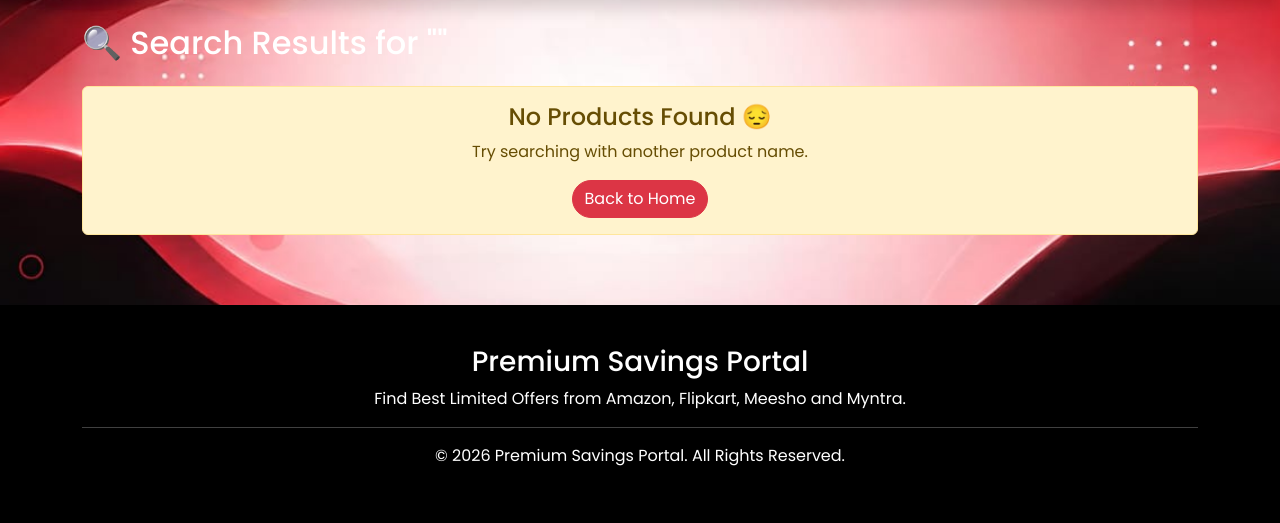
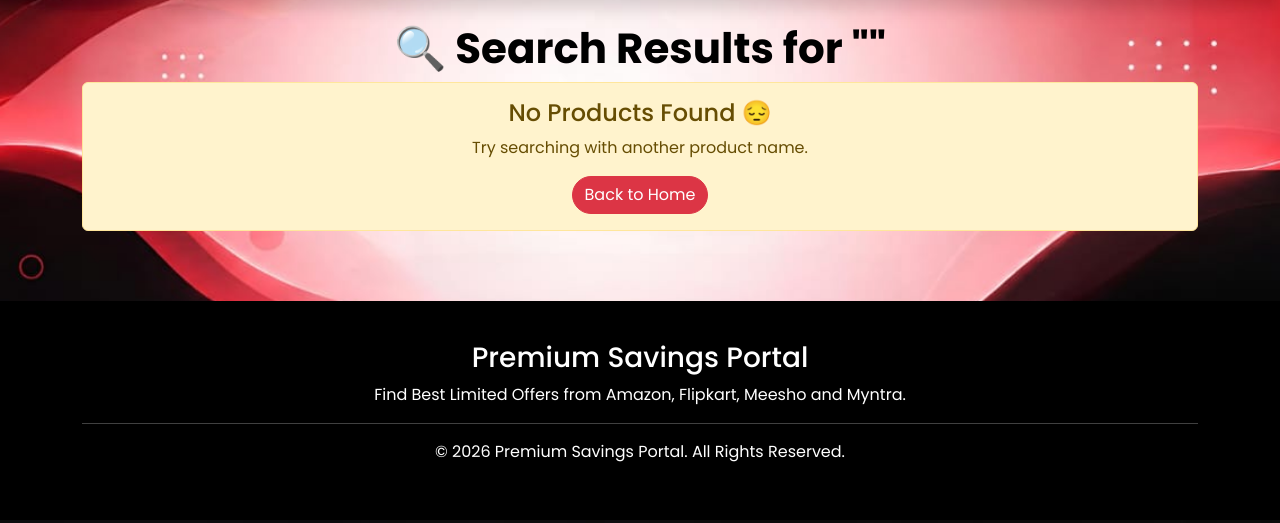
Before and after one commit to arshadabscaids-bot/premium_savings_portal, a Flask app: page /search in a window 1280 px wide. Shown: the part 80-603 px from the top of the page. Run offline with Flask 3, Linux system fonts and the light colour scheme.

Commit message:
Update search.html

```diff
--- a/templates/search.html
+++ b/templates/search.html
@@ -4,9 +4,9 @@
 
 <div class="container mt-4">
 
-    <h2 class="text-white mb-4">
-        🔍 Search Results for "{{ query }}"
-    </h2>
+     <h2 style="color:#000; font-size:42px; font-weight:700; text-align:center;">
+    🔍 Search Results for "{{ query }}"
+</h2>
 
     {% if products %}
 
```
